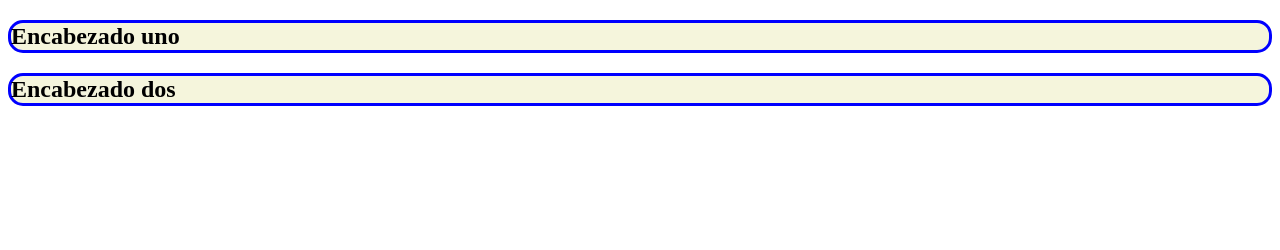
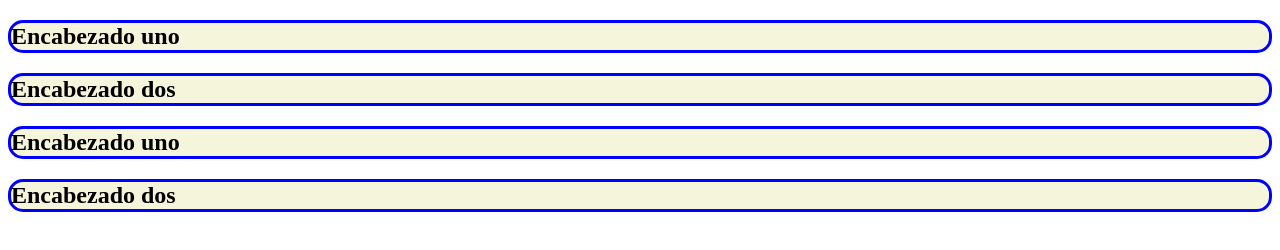
Before and after one commit to elchristianhe/GA4, a plain HTML site: page index.html in a window 1280 px wide. Drawn offline with Linux system fonts and the light colour scheme.

Commit message:
Se agregan 2 H2

```diff
--- a/index.html
+++ b/index.html
@@ -18,6 +18,8 @@
         <div class="contenedorHeader" id="contenedorHeader">
             <h1 class="titulo tituloUno" id="tituloUno">Encabezado uno</h1>
             <h2 class="titulo tituloDos" id="tituloDos">Encabezado dos</h2>
+            <h1 class="titulo tituloUno" id="tituloUno">Encabezado uno</h1>
+            <h2 class="titulo tituloDos" id="tituloDos">Encabezado dos</h2>
         </div>
     </section>
 </body>
```
